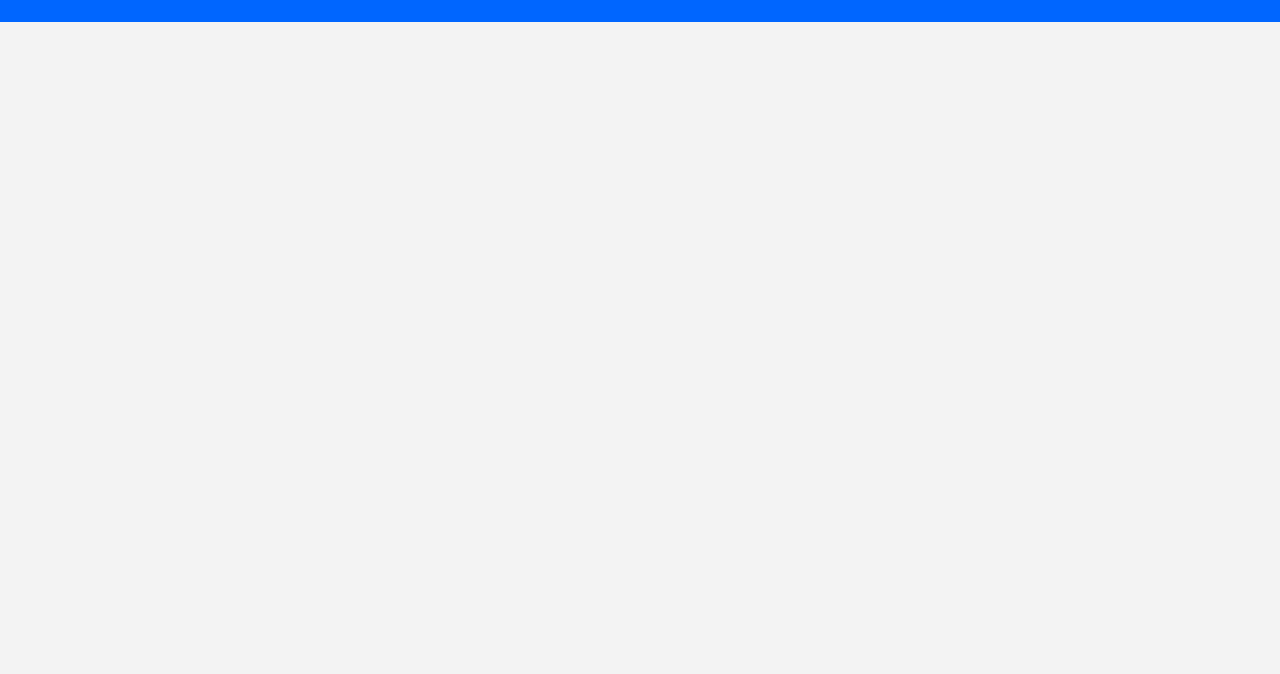
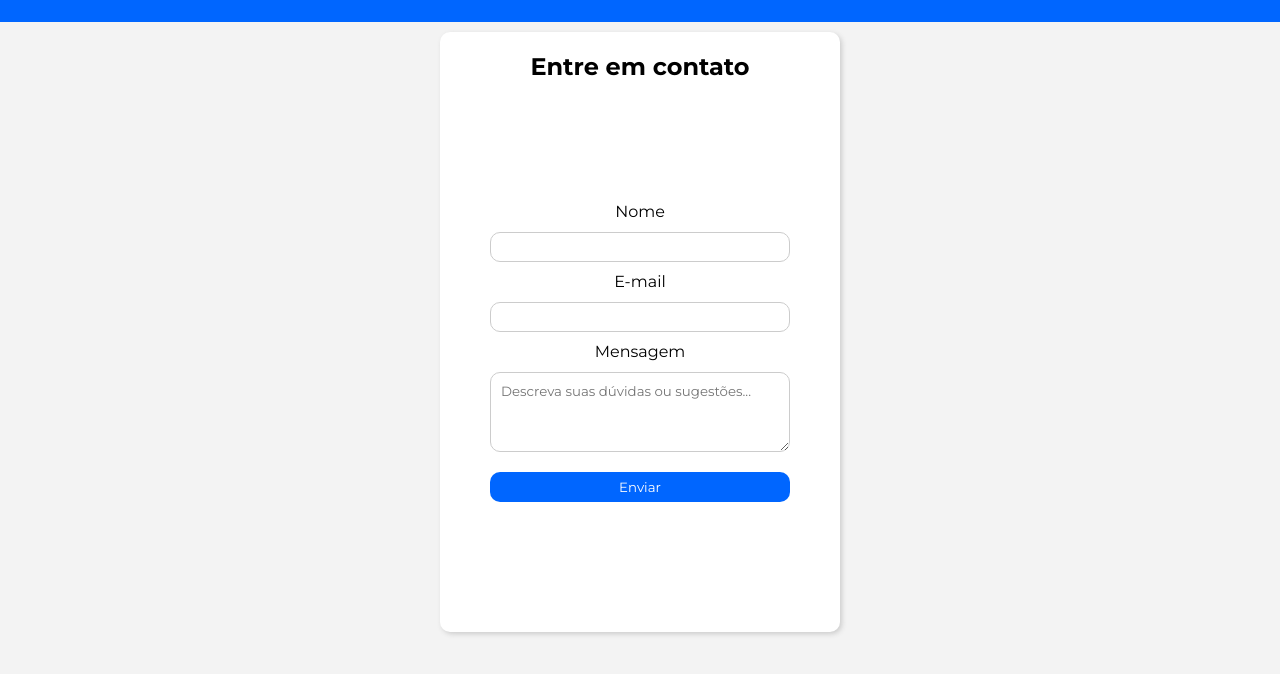
Before and after one commit to Eduardops81/dev_orbital, a plain HTML site: page index.html in a window 1280 px wide. Shown: the part 68-742 px from the top of the page. Drawn offline with Linux system fonts and the light colour scheme.

Commit message:
Criação e Estilização do Formulário

```diff
--- a/index.html
+++ b/index.html
@@ -11,5 +11,23 @@
     <header>
         <h1>FORMULÁRIO DE CONTATO</h1>
     </header>
+
+    <div class="container">
+        <h2>Entre em contato</h1>
+
+        <form id="ctt_form">
+            <label for="Nome">Nome</label>
+            <input type="text" name="Nome" id="ctt_name" required>
+
+            <label for="E-mail">E-mail</label>
+            <input type="email" name="E-mail" id="ctt_email" required>
+
+            <label for="Mensagem">Mensagem</label>
+            <textarea name="Mensagem" id="ctt_msg" placeholder="Descreva suas dúvidas ou sugestões..." required></textarea>
+
+            <button type="submit" class="send_button">Enviar</button>
+        </form>
+    </div>
+
 </body>
 </html>
--- a/style.css
+++ b/style.css
@@ -36,3 +36,54 @@ header {
     align-items: center;
     justify-content: center;
 }
+
+.container {
+    border-radius: 10px;
+    box-shadow: 2px 2px 5px var(--shadow-color);
+    background-color: var(--white-background);
+    width: 400px;
+    height: 600px;
+    display: flex;
+    flex-direction: column;
+    padding: 20px;
+    align-items: center;
+}
+
+form {
+    display: flex;
+    flex-direction: column;
+    align-items: center;
+    justify-content: center;
+    flex: 3;
+    line-height: 40px;
+}
+
+input, textarea {
+    width: 300px;
+    border-radius: 10px;
+    border: 1px solid var(--grey-border-color);
+    padding: 10px;
+}
+
+.send_button {
+    width: 300px;
+    border-radius: 10px;
+    height: 30px;
+    border: 1px solid transparent;
+    background-color: var(--blue-background);
+    color: var(--white-background);
+    cursor: pointer
+}
+
+.send_button:hover {
+    background-color: var(--dark-blue-background);
+}
+
+#ctt_name, #ctt_email {
+    height: 30px;
+}
+
+#ctt_msg {
+    height: 80px;
+    margin-bottom: 20px;
+}
```
